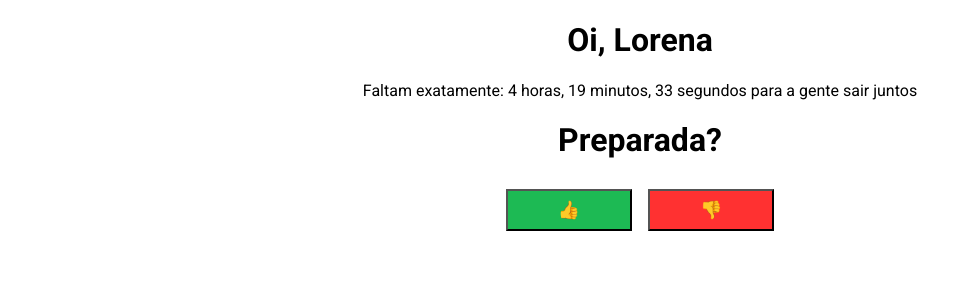
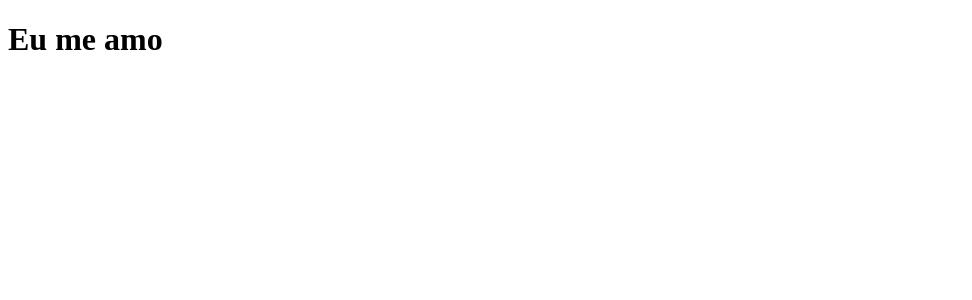
Before and after one commit to 404jv/tabnews, a Next.js app: page / in a window 1280 px wide. Shown: the top 300 px of the page, without its empty margins (0-972 px from the left). Built offline with nearby package versions, Linux system fonts and the light colour scheme.

Commit message:
desfazer alteracoes do desafio 1

```diff
--- a/package.json
+++ b/package.json
@@ -10,7 +10,6 @@
   "license": "MIT",
   "dependencies": {
     "next": "^13.1.6",
-    "react-confetti": "^6.1.0",
     "react-dom": "^18.2.0"
   }
 }
--- a/pages/index.js
+++ b/pages/index.js
@@ -1,59 +1,5 @@
-import { useState, useEffect } from 'react';
-import styles from './styles.module.css';
-import Confetti from 'react-confetti';
-
-
 function Home() {
-  const [timeLeft, setTimeLeft] = useState('');
-  const [confettiActive, setConfettiActive] = useState(false);
-
-  const handleClick = () => {
-    setConfettiActive(true);
-
-    const mjMusic = document.getElementById("mj-music");
-    if (!mjMusic) return;
-    mjMusic.play();
-  };
-
-  useEffect(() => {
-    const countdown = setInterval(() => {
-      const targetTime = new Date().setHours(21, 0, 0, 0);
-      const currentTime = new Date();
-      let timeDifference = targetTime - currentTime;
-
-      if (timeDifference <= 0) {
-        setTimeLeft(`0 horas, 0 minutos, 0 segundos`);
-        return
-      }
-
-      const hours = Math.floor(timeDifference / (1000 * 60 * 60));
-      const minutes = Math.floor((timeDifference % (1000 * 60 * 60)) / (1000 * 60));
-      const seconds = Math.floor((timeDifference % (1000 * 60)) / 1000);
-
-      setTimeLeft(`${hours} horas, ${minutes} minutos, ${seconds} segundos`);
-    }, 1000);
-
-    return () => clearInterval(countdown);
-  }, []);
-
-
-
-  return (
-    <div className={styles.container}>
-
-      <h1>Oi, Lorena</h1>
-      <p>Faltam exatamente: {timeLeft} para a gente sair juntos</p>
-
-      <h1>Preparada?</h1>
-      <div>
-        <button onClick={handleClick} className={styles.buttonGreen}>👍</button>
-        {confettiActive && <Confetti />}
-        <button className={styles.buttonRed}>👎</button>
-      </div>
-
-      <audio src="/taylor.mp4" id="mj-music"></audio>
-    </div>
-  )
+  return <h1>Eu me amo</h1>;
 }
 
-export default Home
+export default Home;
--- a/pages/styles.module.css
+++ /dev/null
@@ -1,28 +0,0 @@
-@import url('https://fonts.googleapis.com/css2?family=Roboto:wght@400;700&display=swap');
-
-.container {
-  font-family: 'Roboto', sans-serif;
-  text-align: center;
-}
-
-.buttonGreen {
-  background-color: #1DBA54;
-  padding: 8px;
-  margin: 8px;
-  width: 10%;
-  font-size: large;
-}
-
-.buttonRed {
-  background-color: #FF3131;
-  padding: 8px;
-  margin: 8px;
-  width: 10%;
-  font-size: large;
-}
-
-.video {
-  width: 100%;
-  height: 350px;
-  max-width: 1000px;
-}
```
Also changed, not shown: 2 other files (tests, documents, lock files or other folders).
